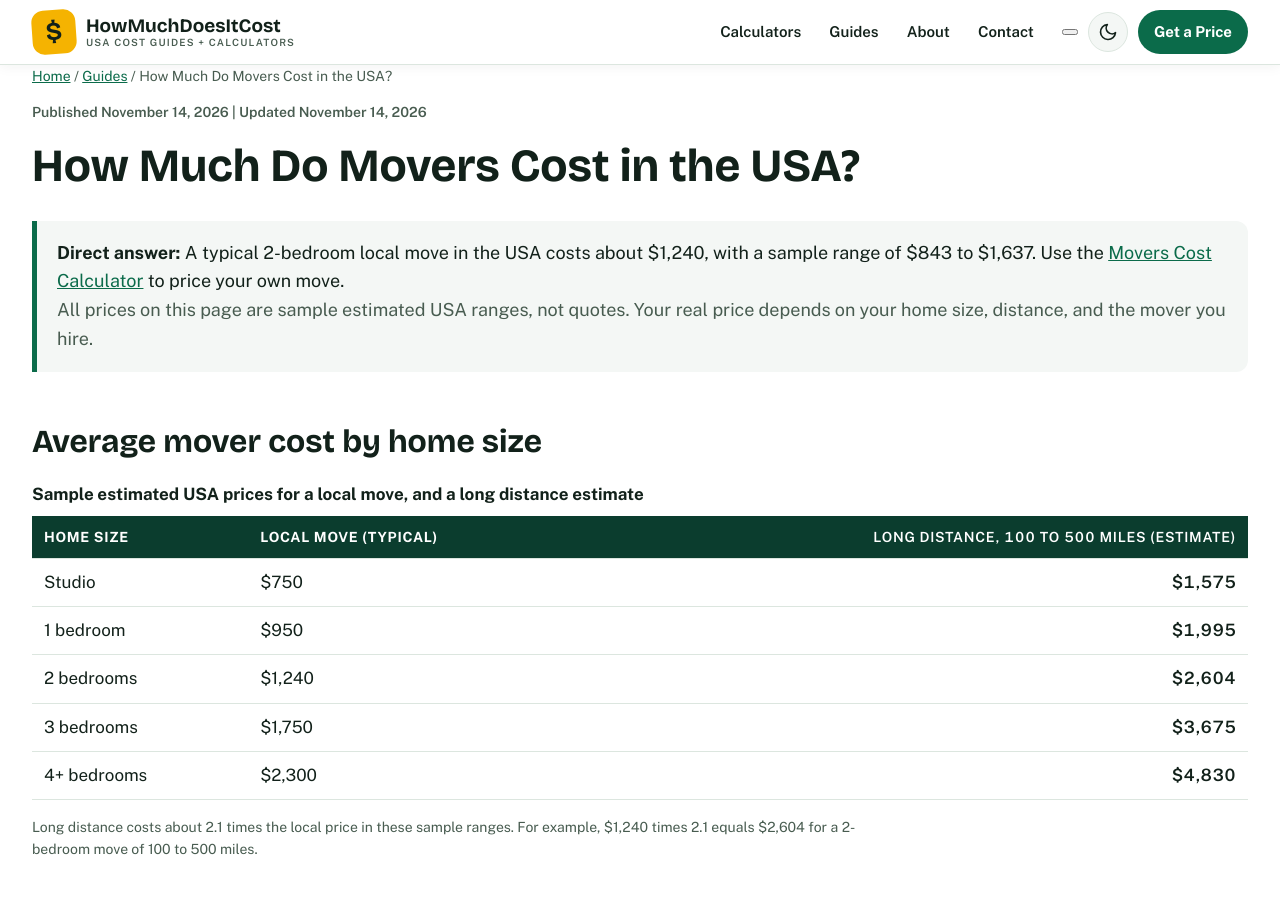
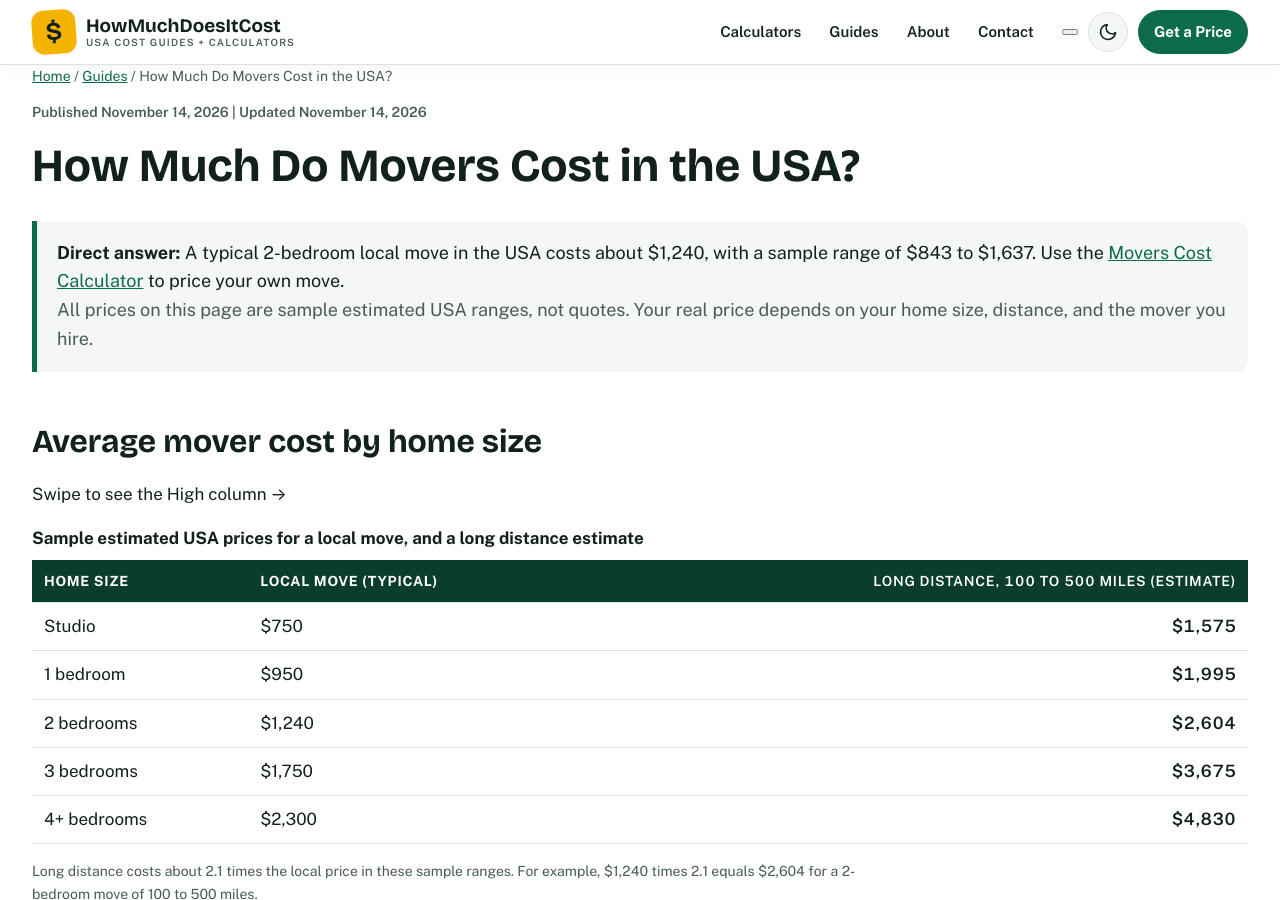
Before and after one commit to zaidmeo09-dhangal/howmuchdoesitcostusa, a Jekyll site: the page built from _posts/2026-11-14-how-much-do-movers-cost.md, in a window 1280 px wide and 900 px high. Built offline with Jekyll 4.4.1, drawn with Linux system fonts in a browser that asks for light colours.

Commit message:
Initial deploy: add _posts/2026-11-14-how-much-do-movers-cost.md

```diff
--- a/_posts/2026-11-14-how-much-do-movers-cost.md
+++ b/_posts/2026-11-14-how-much-do-movers-cost.md
@@ -85,7 +85,8 @@ schema: |
 
 ## Average mover cost by home size
 
-<div class="table-wrap">
+<p class="table-hint">Swipe to see the High column &rarr;</p>
+  <div class="table-wrap">
 <table class="cost-table">
 <caption>Sample estimated USA prices for a local move, and a long distance estimate</caption>
 <thead>
```
